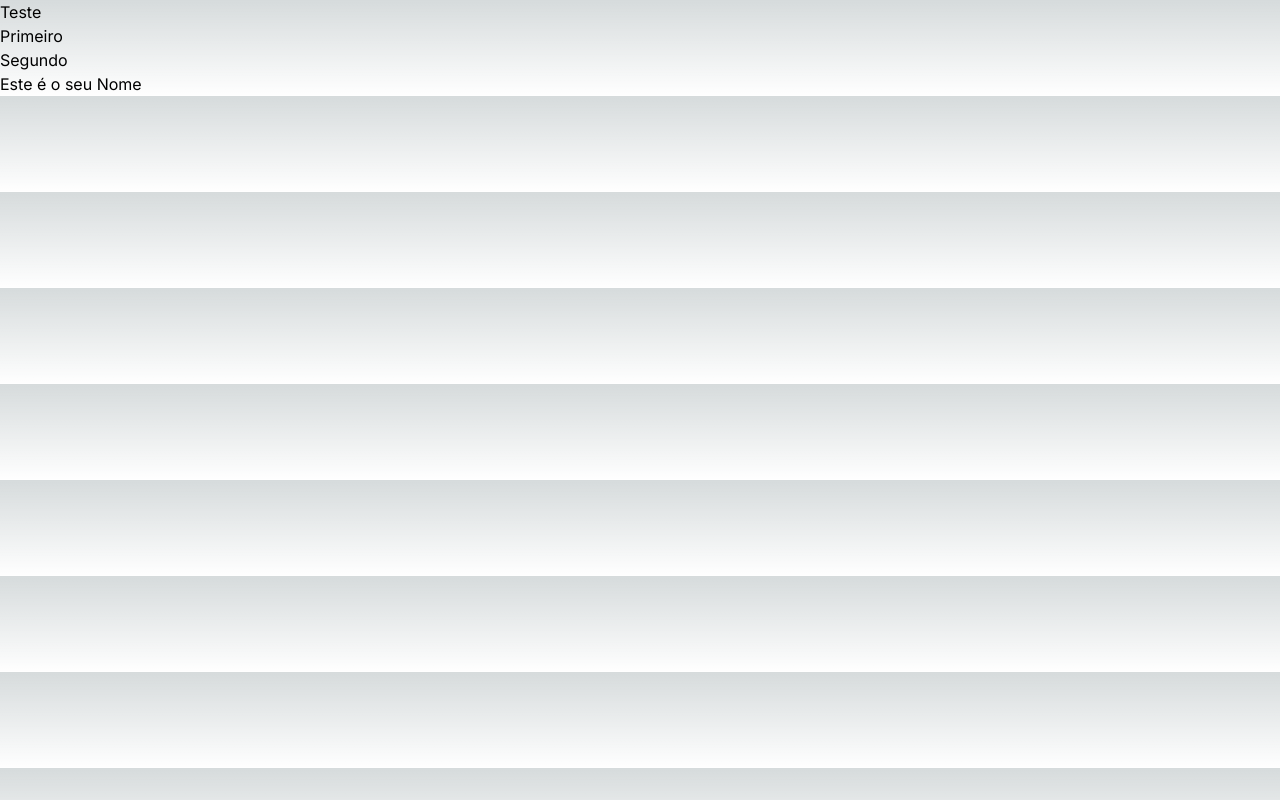
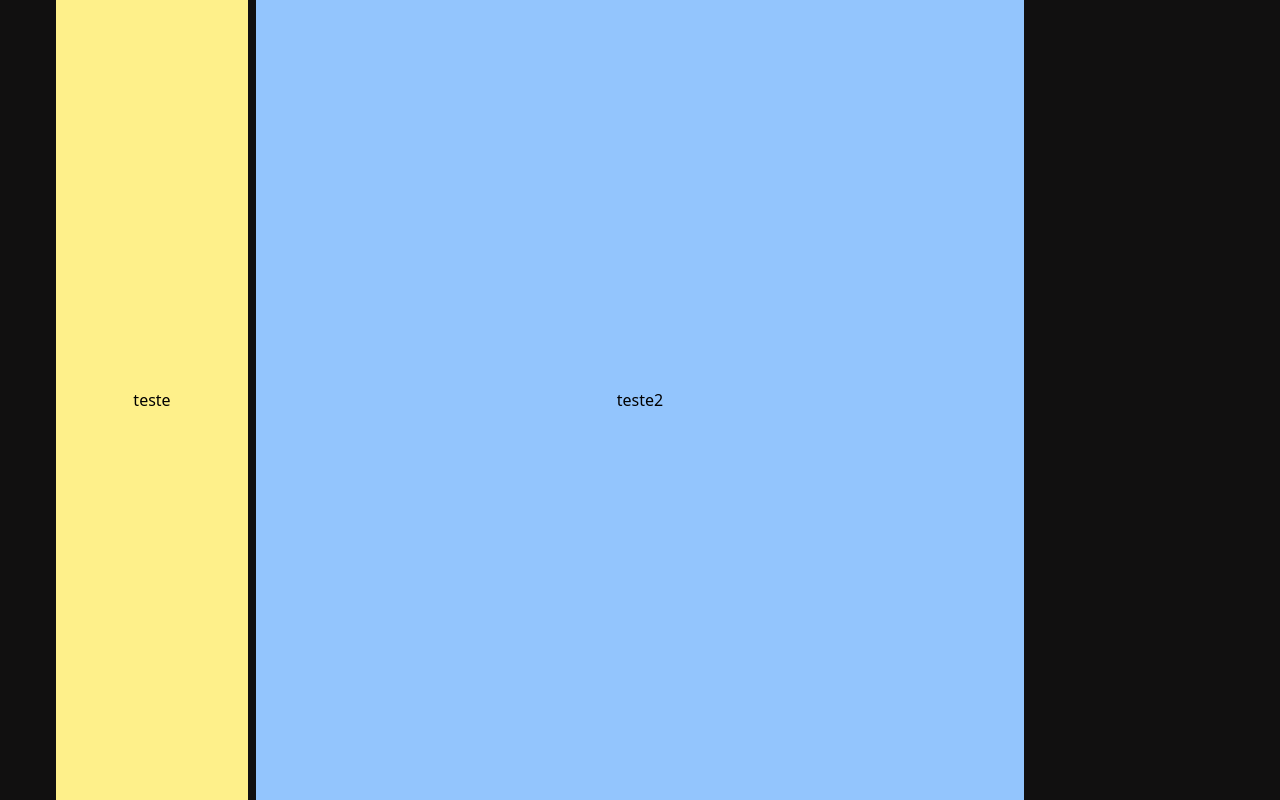
Before and after one commit to rafaapcode/portfolio-new, a Next.js app: page / in a window 1280 px wide. Built offline with nearby package versions, Linux system fonts and the light colour scheme.

Commit message:
feat: creating the structure of portfolio

```diff
--- a/app/layout.jsx
+++ b/app/layout.jsx
@@ -11,12 +11,12 @@ export const metadata = {
 export default function RootLayout({ children }) {
   return (
     <html lang="en">
-      <body className={inter.className}>
-        <h1>Teste</h1>
-        <ul>
-          <li>Primeiro</li>
-          <li>Segundo</li>
-        </ul>
+      <body className="flex bg-[#111010]">
+        <header className="w-[15%] fixed left-14 h-screen">
+          <div className="bg-yellow-200 w-full h-full flex flex-col justify-center items-center">
+            <h1>teste</h1>
+          </div>
+        </header>
         {children}
       </body>
     </html>
--- a/app/page.jsx
+++ b/app/page.jsx
@@ -1,7 +1,9 @@
 export default function Home() {
   return (
-    <main className="w-full">
-      <p>Este é o seu Nome</p>
+    <main className="w-[80%] absolute right-0 h-screen">
+      <div className="w-[75%] h-full bg-blue-300 flex flex-col justify-center items-center">
+        <h1>teste2</h1>
+      </div>
     </main>
   )
 }
```
